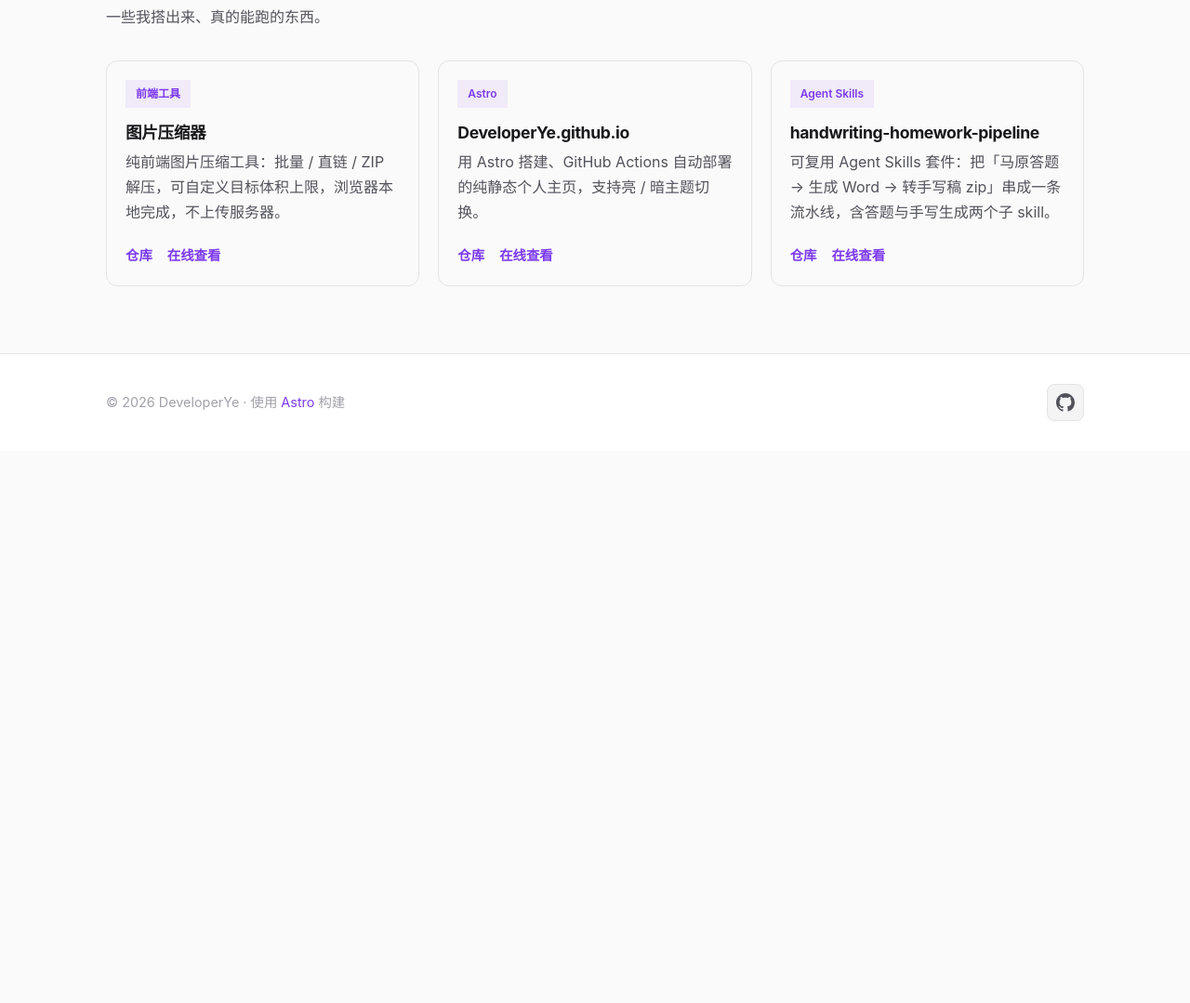
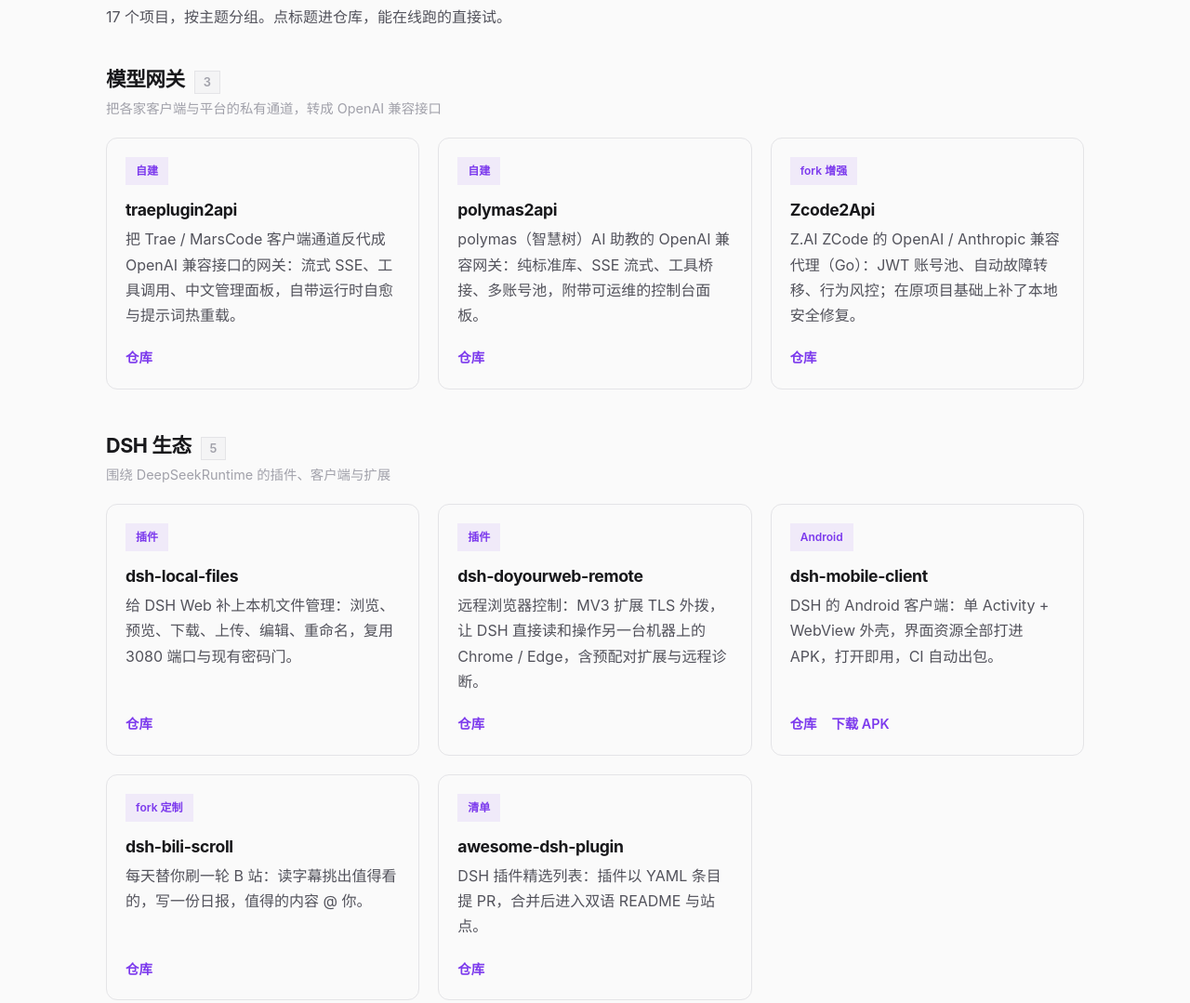
Before and after one commit to DeveloperYe/DeveloperYe.github.io, an Astro site: page /projects in a window 1280 px wide. Shown: the part 162-1241 px from the top of the page at 93% size. Before the commit the page ends 800 px from the top, so only its background shows below. Built offline with nearby package versions, Linux system fonts and the light colour scheme; Astro itself is replaced by a stand-in of ours.

Commit message:
feat(projects): group the portfolio by theme

```diff
--- a/src/pages/projects.astro
+++ b/src/pages/projects.astro
@@ -1,53 +1,190 @@
 ---
 import BaseLayout from '../layouts/BaseLayout.astro';
 
-const projects = [
+const groups = [
   {
-    title: '图片压缩器',
-    desc: '纯前端图片压缩工具：批量 / 直链 / ZIP 解压，可自定义目标体积上限，浏览器本地完成，不上传服务器。',
+    name: '模型网关',
+    note: '把各家客户端与平台的私有通道，转成 OpenAI 兼容接口',
+    items: [
+      {
+        title: 'traeplugin2api',
+        tag: '自建',
+        desc: '把 Trae / MarsCode 客户端通道反代成 OpenAI 兼容接口的网关：流式 SSE、工具调用、中文管理面板，自带运行时自愈与提示词热重载。',
+        repo: 'https://github.com/DeveloperYe/traeplugin2api',
+      },
+      {
+        title: 'polymas2api',
+        tag: '自建',
+        desc: 'polymas（智慧树）AI 助教的 OpenAI 兼容网关：纯标准库、SSE 流式、工具桥接、多账号池，附带可运维的控制台面板。',
+        repo: 'https://github.com/DeveloperYe/polymas2api',
+      },
+      {
+        title: 'Zcode2Api',
+        tag: 'fork 增强',
+        desc: 'Z.AI ZCode 的 OpenAI / Anthropic 兼容代理（Go）：JWT 账号池、自动故障转移、行为风控；在原项目基础上补了本地安全修复。',
+        repo: 'https://github.com/DeveloperYe/Zcode2Api',
+      },
+    ],
+  },
+  {
+    name: 'DSH 生态',
+    note: '围绕 DeepSeekRuntime 的插件、客户端与扩展',
+    items: [
+      {
+        title: 'dsh-local-files',
+        tag: '插件',
+        desc: '给 DSH Web 补上本机文件管理：浏览、预览、下载、上传、编辑、重命名，复用 3080 端口与现有密码门。',
+        repo: 'https://github.com/DeveloperYe/dsh-local-files',
+      },
+      {
+        title: 'dsh-doyourweb-remote',
+        tag: '插件',
+        desc: '远程浏览器控制：MV3 扩展 TLS 外拨，让 DSH 直接读和操作另一台机器上的 Chrome / Edge，含预配对扩展与远程诊断。',
+        repo: 'https://github.com/DeveloperYe/dsh-doyourweb-remote',
+      },
+      {
+        title: 'dsh-mobile-client',
+        tag: 'Android',
+        desc: 'DSH 的 Android 客户端：单 Activity + WebView 外壳，界面资源全部打进 APK，打开即用，CI 自动出包。',
+        repo: 'https://github.com/DeveloperYe/dsh-mobile-client',
+        url: 'https://github.com/DeveloperYe/dsh-mobile-client/releases/latest',
+        urlLabel: '下载 APK',
+      },
+      {
+        title: 'dsh-bili-scroll',
+        tag: 'fork 定制',
+        desc: '每天替你刷一轮 B 站：读字幕挑出值得看的，写一份日报，值得的内容 @ 你。',
+        repo: 'https://github.com/DeveloperYe/dsh-bili-scroll',
+      },
+      {
+        title: 'awesome-dsh-plugin',
+        tag: '清单',
+        desc: 'DSH 插件精选列表：插件以 YAML 条目提 PR，合并后进入双语 README 与站点。',
+        repo: 'https://github.com/DeveloperYe/awesome-dsh-plugin',
+      },
+    ],
+  },
+  {
+    name: '离线地图',
+    note: '给移动端用的离线矢量底图数据',
+    items: [
+      {
+        title: 'china-offline-basemaps',
+        tag: '数据',
+        desc: '中国 370 个行政区单元的离线矢量瓦片包（Protomaps PMTiles，z0–15）：每城一个 Release，附切包流水线与城市索引。',
+        repo: 'https://github.com/DeveloperYe/china-offline-basemaps',
+      },
+    ],
+  },
+  {
+    name: 'Android 与小游戏',
+    note: '能装到手机上的东西',
+    items: [
+      {
+        title: 'sport-health-app',
+        tag: 'App',
+        desc: '运动健康 App：计步、健康环、喝水提醒、运动记录，支持离线底图；GitHub Actions 出 APK。',
+        repo: 'https://github.com/DeveloperYe/sport-health-app',
+        url: 'https://github.com/DeveloperYe/sport-health-app/releases/latest',
+        urlLabel: '下载 APK',
+      },
+      {
+        title: 'BongoCatDroid',
+        tag: 'App',
+        desc: 'Android 桌宠：键盘敲击时跟着动的 Bongo Cat。',
+        repo: 'https://github.com/DeveloperYe/BongoCatDroid',
+      },
+      {
+        title: 'valorant-spike-3d',
+        tag: '游戏',
+        desc: '3D 拆弹 / 引爆小游戏，浏览器里直接玩，另带 Android 外壳。',
+        repo: 'https://github.com/DeveloperYe/valorant-spike-3d',
+        url: 'https://developerye.github.io/valorant-spike-3d/',
+        urlLabel: '在线试玩',
+      },
+    ],
+  },
+  {
+    name: 'Web 工具与站点',
+    note: '纯前端的小工具，以及站本身',
+    items: [
+      {
+        title: 'img500k',
+        tag: '工具',
+        desc: '纯前端图片压缩器：批量、直链、ZIP 解压导入，可自定义目标体积上限，全程浏览器本地处理。',
         repo: 'https://github.com/DeveloperYe/img500k',
         url: 'https://developerye.github.io/img500k/',
-    tag: '前端工具',
+        urlLabel: '在线使用',
+      },
+      {
+        title: 'web-ssh',
+        tag: '工具',
+        desc: '单端口 Web SSH：xterm.js 网页终端 + headless /api/exec，AI 与脚本也能直接调用。',
+        repo: 'https://github.com/DeveloperYe/web-ssh',
+      },
+      {
+        title: 'unlock-music',
+        tag: '工具',
+        desc: '音乐解锁工具的静态构建部署，文件在浏览器本地处理，不上传服务器。',
+        repo: 'https://github.com/DeveloperYe/unlock-music',
+        url: 'https://developerye.github.io/unlock-music/',
+        urlLabel: '在线使用',
       },
       {
         title: 'DeveloperYe.github.io',
-    desc: '用 Astro 搭建、GitHub Actions 自动部署的纯静态个人主页，支持亮 / 暗主题切换。',
+        tag: '站点',
+        desc: '就是这个站点：Astro 构建、GitHub Actions 自动部署，带作品集、博客与深色模式。',
         repo: 'https://github.com/DeveloperYe/DeveloperYe.github.io',
         url: 'https://developerye.github.io',
-    tag: 'Astro',
+        urlLabel: '访问站点',
       },
       {
         title: 'handwriting-homework-pipeline',
-    desc: '可复用 Agent Skills 套件：把「马原答题 → 生成 Word → 转手写稿 zip」串成一条流水线，含答题与手写生成两个子 skill。',
+        tag: 'Agent Skills',
+        desc: '把「答题 → 生成 Word → 转手写稿 zip」串成一条流水线的可复用 Agent Skills。',
         repo: 'https://github.com/DeveloperYe/handwriting-homework-pipeline',
-    url: 'https://github.com/DeveloperYe/handwriting-homework-pipeline',
-    tag: 'Agent Skills',
+      },
+    ],
   },
 ];
+
+const total = groups.reduce((n, g) => n + g.items.length, 0);
 ---
 
 <BaseLayout title="作品集" description="DeveloperYe 的开源项目">
   <section class="container page">
     <h1>作品集</h1>
-    <p class="lede">一些我搭出来、真的能跑的东西。</p>
+    <p class="lede">{total} 个项目，按主题分组。点标题进仓库，能在线跑的直接试。</p>
+
+    {
+      groups.map((group) => (
+        <section class="group">
+          <div class="group-head">
+            <h2>{group.name}</h2>
+            <span class="count">{group.items.length}</span>
+          </div>
+          {group.note && <p class="group-note">{group.note}</p>}
 
           <div class="grid">
-      {
-        projects.map((p) => (
+            {group.items.map((p) => (
               <article class="card">
                 <span class="tag">{p.tag}</span>
-            <h2>
-              <a href={p.url} target="_blank" rel="noopener">{p.title}</a>
-            </h2>
+                <h3>
+                  <a href={p.url ?? p.repo} target="_blank" rel="noopener">{p.title}</a>
+                </h3>
                 <p>{p.desc}</p>
                 <div class="links">
                   <a href={p.repo} target="_blank" rel="noopener">仓库</a>
-              <a href={p.url} target="_blank" rel="noopener">在线查看</a>
+                  {p.url && (
+                    <a href={p.url} target="_blank" rel="noopener">{p.urlLabel ?? '在线查看'}</a>
+                  )}
                 </div>
               </article>
+            ))}
+          </div>
+        </section>
       ))
     }
-    </div>
   </section>
 </BaseLayout>
 
@@ -64,7 +201,43 @@ const projects = [
 
   .lede {
     color: var(--text-secondary);
-    margin: 0 0 32px;
+    margin: 0 0 40px;
+  }
+
+  .group {
+    margin-bottom: 48px;
+  }
+
+  .group:last-child {
+    margin-bottom: 0;
+  }
+
+  .group-head {
+    display: flex;
+    align-items: baseline;
+    gap: 10px;
+    margin-bottom: 4px;
+  }
+
+  h2 {
+    margin: 0;
+    font-size: 1.35rem;
+  }
+
+  .count {
+    font-size: 0.8rem;
+    font-weight: 600;
+    color: var(--text-tertiary);
+    background: var(--bg-tertiary);
+    border: 1px solid var(--border);
+    border-radius: var(--radius-full);
+    padding: 1px 9px;
+  }
+
+  .group-note {
+    margin: 0 0 18px;
+    color: var(--text-tertiary);
+    font-size: 0.9rem;
   }
 
   .grid {
@@ -99,16 +272,16 @@ const projects = [
     margin-bottom: 16px;
   }
 
-  h2 {
+  h3 {
     margin: 0 0 8px;
     font-size: 1.1rem;
   }
 
-  h2 a {
+  h3 a {
     color: var(--text);
   }
 
-  h2 a:hover {
+  h3 a:hover {
     color: var(--accent);
   }
 
```
Lines whose indentation alone changed are shown as unchanged.
